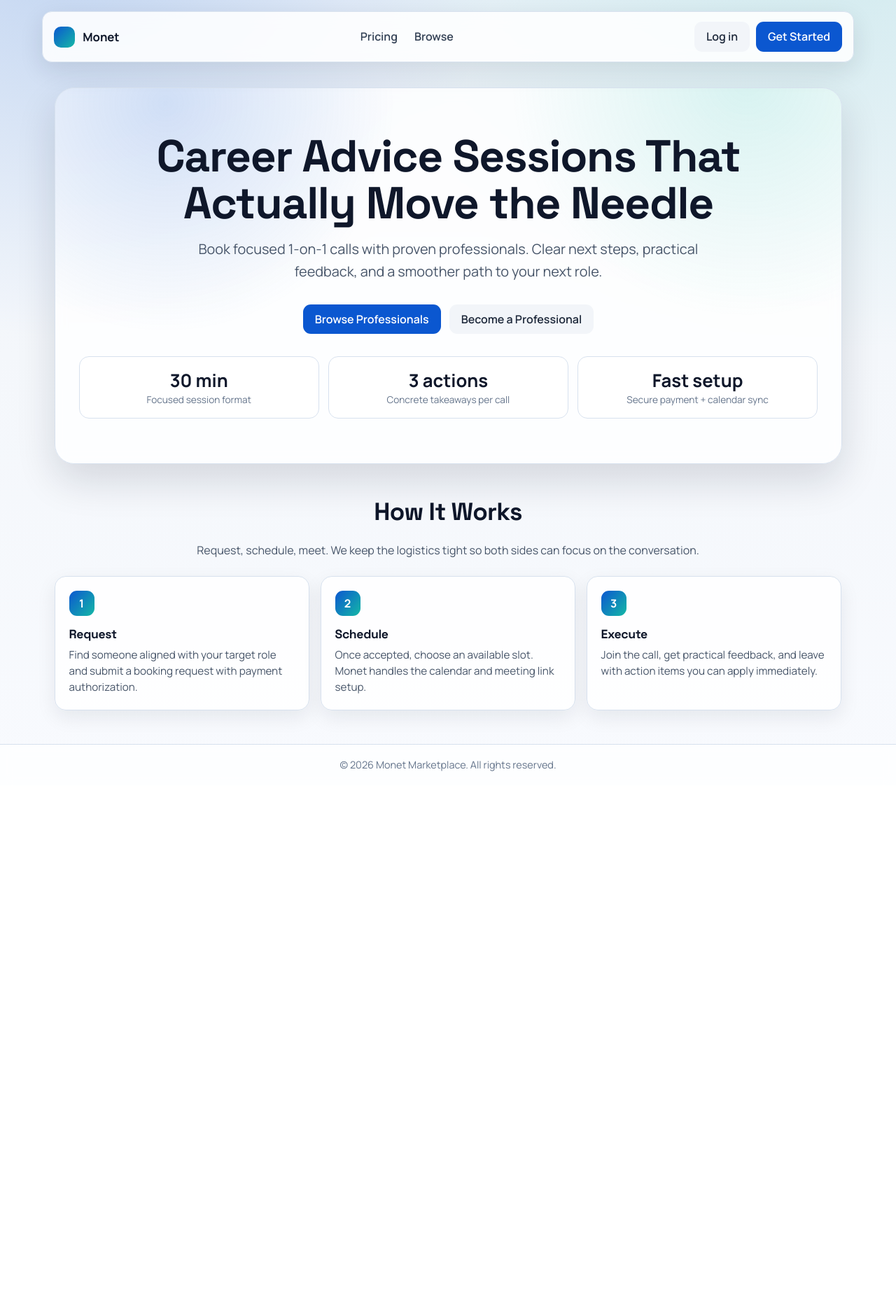
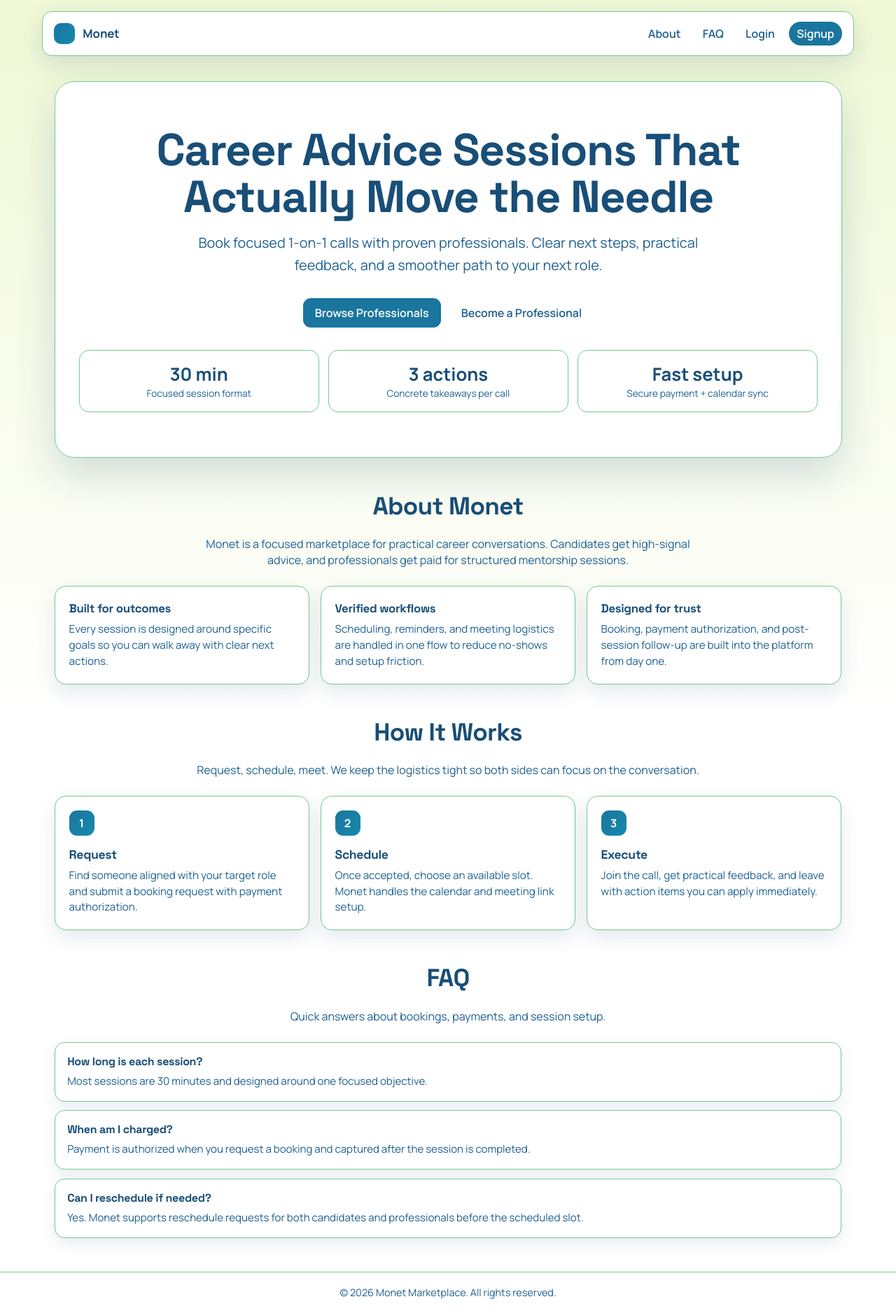
Before and after one commit to euisang214/monet4.0, a Next.js app: page / in a window 1280 px wide. Shown: the whole page at 70% size. Before the commit the page ends 1122 px from the top, so only its background shows below. Built offline with nearby package versions, Linux system fonts and the light colour scheme; no server answers.

Commit message:
refactor: Overhaul color palette and theme variables, update landing page structure, and refine signup flow.

```diff
--- a/src/app/(public)/page.tsx
+++ b/src/app/(public)/page.tsx
@@ -12,10 +12,10 @@ export default function LandingPage() {
                     Book focused 1-on-1 calls with proven professionals. Clear next steps, practical feedback, and a smoother path to your next role.
                 </p>
                 <div className={styles.heroButtons}>
-                    <Link href="/candidate/browse" className="btn bg-blue-600 text-white hover:bg-blue-700">
+                    <Link href="/signup?role=candidate" className="btn bg-blue-600 text-white hover:bg-blue-700">
                         Browse Professionals
                     </Link>
-                    <Link href="/api/auth/signin?callbackUrl=/professional/dashboard" className="btn bg-gray-100 text-gray-800 hover:bg-gray-200">
+                    <Link href="/signup?role=professional" className="btn bg-gray-100 text-gray-800 hover:bg-gray-200">
                         Become a Professional
                     </Link>
                 </div>
@@ -33,6 +33,33 @@ export default function LandingPage() {
                         <div className={styles.statValue}>Fast setup</div>
                         <div className={styles.statLabel}>Secure payment + calendar sync</div>
                     </div>
+                </div>
+            </section>
+
+            <section id="about" className={`${styles.section} ${styles.anchorSection}`}>
+                <h2 className={styles.sectionTitle}>About Monet</h2>
+                <p className={styles.sectionLead}>
+                    Monet is a focused marketplace for practical career conversations. Candidates get high-signal advice, and professionals get paid for structured mentorship sessions.
+                </p>
+                <div className={styles.aboutGrid}>
+                    <article className={styles.aboutCard}>
+                        <h3 className={styles.aboutTitle}>Built for outcomes</h3>
+                        <p className={styles.aboutDescription}>
+                            Every session is designed around specific goals so you can walk away with clear next actions.
+                        </p>
+                    </article>
+                    <article className={styles.aboutCard}>
+                        <h3 className={styles.aboutTitle}>Verified workflows</h3>
+                        <p className={styles.aboutDescription}>
+                            Scheduling, reminders, and meeting logistics are handled in one flow to reduce no-shows and setup friction.
+                        </p>
+                    </article>
+                    <article className={styles.aboutCard}>
+                        <h3 className={styles.aboutTitle}>Designed for trust</h3>
+                        <p className={styles.aboutDescription}>
+                            Booking, payment authorization, and post-session follow-up are built into the platform from day one.
+                        </p>
+                    </article>
                 </div>
             </section>
 
@@ -65,6 +92,33 @@ export default function LandingPage() {
                     </article>
                 </div>
             </section>
+
+            <section id="faq" className={`${styles.section} ${styles.anchorSection}`}>
+                <h2 className={styles.sectionTitle}>FAQ</h2>
+                <p className={styles.sectionLead}>
+                    Quick answers about bookings, payments, and session setup.
+                </p>
+                <div className={styles.faqList}>
+                    <article className={styles.faqItem}>
+                        <h3 className={styles.faqQuestion}>How long is each session?</h3>
+                        <p className={styles.faqAnswer}>
+                            Most sessions are 30 minutes and designed around one focused objective.
+                        </p>
+                    </article>
+                    <article className={styles.faqItem}>
+                        <h3 className={styles.faqQuestion}>When am I charged?</h3>
+                        <p className={styles.faqAnswer}>
+                            Payment is authorized when you request a booking and captured after the session is completed.
+                        </p>
+                    </article>
+                    <article className={styles.faqItem}>
+                        <h3 className={styles.faqQuestion}>Can I reschedule if needed?</h3>
+                        <p className={styles.faqAnswer}>
+                            Yes. Monet supports reschedule requests for both candidates and professionals before the scheduled slot.
+                        </p>
+                    </article>
+                </div>
+            </section>
         </div>
     );
 }
--- a/src/app/(public)/pricing/page.tsx
+++ b/src/app/(public)/pricing/page.tsx
@@ -20,7 +20,7 @@ export default function PricingPage() {
                 </div>
 
                 <div style={{ marginTop: "2rem", textAlign: "center" }}>
-                    <Link href="/api/auth/signin?callbackUrl=/professional/dashboard" className="btn bg-blue-600 text-white hover:bg-blue-700">
+                    <Link href="/signup?role=professional" className="btn bg-blue-600 text-white hover:bg-blue-700">
                         Start Earning
                     </Link>
                 </div>
--- a/src/app/(public)/public.module.css
+++ b/src/app/(public)/public.module.css
@@ -2,7 +2,7 @@
   min-height: 100vh;
   display: flex;
   flex-direction: column;
-  color: #0f172a;
+  color: var(--text);
 }
 
 .main {
@@ -14,12 +14,12 @@
 
 .footer {
   margin-top: auto;
-  border-top: 1px solid #d7e1ee;
-  background: rgba(255, 255, 255, 0.74);
+  border-top: 1px solid var(--border);
+  background: #ffffff;
   backdrop-filter: blur(8px);
   padding: 1.2rem;
   text-align: center;
-  color: #64748b;
+  color: var(--muted);
   font-size: 0.9rem;
 }
 
@@ -31,12 +31,13 @@
   margin: 1rem auto 0;
   padding: 0.9rem 1rem;
   border-radius: 14px;
-  border: 1px solid #d7e1ee;
-  background: rgba(255, 255, 255, 0.86);
+  border: 1px solid var(--border);
+  background: #ffffff;
   display: flex;
   align-items: center;
   justify-content: space-between;
-  box-shadow: 0 12px 34px rgba(15, 23, 42, 0.11);
+  gap: 1rem;
+  box-shadow: 0 12px 34px rgba(24, 78, 119, 0.16);
   backdrop-filter: blur(10px);
 }
 
@@ -52,42 +53,47 @@
   width: 30px;
   height: 30px;
   border-radius: 10px;
-  background: linear-gradient(135deg, #0b57d0, #14b8a6);
+  background: linear-gradient(135deg, var(--primary), #168aad);
   display: inline-block;
 }
 
 .navLinks {
   display: flex;
-  gap: 1.5rem;
+  gap: 0.55rem;
   align-items: center;
+  flex-wrap: wrap;
 }
 
 .navLink {
-  color: #334155;
+  color: var(--muted);
   font-weight: 550;
-  transition: color 0.2s ease;
+  padding: 0.35rem 0.7rem;
+  border-radius: 999px;
+  transition: color 0.2s ease, background-color 0.2s ease;
 }
 
 .navLink:hover {
-  color: #0b57d0;
+  color: var(--primary-strong);
+  background: rgba(153, 217, 140, 0.52);
 }
 
-.navButtons {
-  display: flex;
-  align-items: center;
-  gap: 0.55rem;
+.navLinkCta {
+  background: var(--primary);
+  color: #ffffff;
+}
+
+.navLinkCta:hover {
+  background: var(--primary-strong);
+  color: #ffffff;
 }
 
 .hero {
   border-radius: 28px;
-  border: 1px solid #d7e1ee;
+  border: 1px solid var(--border);
   padding: 4rem 2.1rem;
-  background:
-    radial-gradient(circle at 14% 4%, rgba(11, 87, 208, 0.17), transparent 30%),
-    radial-gradient(circle at 88% -2%, rgba(20, 184, 166, 0.15), transparent 30%),
-    rgba(255, 255, 255, 0.82);
+  background: #ffffff;
   backdrop-filter: blur(8px);
-  box-shadow: 0 24px 56px rgba(15, 23, 42, 0.14);
+  box-shadow: 0 24px 56px rgba(24, 78, 119, 0.18);
   text-align: center;
   animation: heroReveal 520ms ease-out both;
 }
@@ -102,7 +108,7 @@
   max-width: 760px;
   margin: 0 auto;
   font-size: clamp(1rem, 2.2vw, 1.24rem);
-  color: #475569;
+  color: var(--muted);
   line-height: 1.58;
 }
 
@@ -122,25 +128,29 @@
 }
 
 .statCard {
-  border: 1px solid #d7e1ee;
+  border: 1px solid var(--border);
   border-radius: 14px;
-  background: rgba(255, 255, 255, 0.85);
+  background: #ffffff;
   padding: 1rem;
 }
 
 .statValue {
   font-size: 1.6rem;
   font-weight: 700;
-  color: #0f172a;
+  color: var(--text);
 }
 
 .statLabel {
-  color: #64748b;
+  color: var(--muted);
   font-size: 0.85rem;
 }
 
 .section {
   margin-top: 2.7rem;
+}
+
+.anchorSection {
+  scroll-margin-top: 7.4rem;
 }
 
 .sectionTitle {
@@ -151,7 +161,7 @@
 
 .sectionLead {
   text-align: center;
-  color: #475569;
+  color: var(--muted);
   max-width: 740px;
   margin: 0 auto;
 }
@@ -165,10 +175,10 @@
 
 .step {
   border-radius: 16px;
-  border: 1px solid #d7e1ee;
-  background: rgba(255, 255, 255, 0.84);
+  border: 1px solid var(--border);
+  background: #ffffff;
   padding: 1.25rem;
-  box-shadow: 0 10px 28px rgba(15, 23, 42, 0.08);
+  box-shadow: 0 10px 28px rgba(24, 78, 119, 0.12);
   animation: cardRise 420ms ease both;
 }
 
@@ -179,8 +189,8 @@
   width: 36px;
   height: 36px;
   border-radius: 11px;
-  background: linear-gradient(130deg, #0b57d0, #14b8a6);
-  color: #fff;
+  background: linear-gradient(130deg, var(--primary), #168aad);
+  color: #ffffff;
   font-weight: 700;
   display: inline-flex;
   align-items: center;
@@ -194,9 +204,60 @@
 }
 
 .stepDescription {
-  color: #475569;
+  color: var(--muted);
   font-size: 0.95rem;
   line-height: 1.5;
+}
+
+.aboutGrid {
+  margin-top: 1.6rem;
+  display: grid;
+  grid-template-columns: repeat(3, minmax(0, 1fr));
+  gap: 0.95rem;
+}
+
+.aboutCard {
+  border-radius: 16px;
+  border: 1px solid var(--border);
+  background: #ffffff;
+  padding: 1.25rem;
+  box-shadow: 0 10px 28px rgba(24, 78, 119, 0.12);
+}
+
+.aboutTitle {
+  font-size: 1.05rem;
+  margin-bottom: 0.45rem;
+}
+
+.aboutDescription {
+  color: var(--muted);
+  font-size: 0.95rem;
+  line-height: 1.5;
+}
+
+.faqList {
+  margin-top: 1.6rem;
+  display: grid;
+  gap: 0.8rem;
+}
+
+.faqItem {
+  border: 1px solid var(--border);
+  border-radius: 14px;
+  background: #ffffff;
+  padding: 1rem 1.1rem;
+  box-shadow: 0 8px 20px rgba(24, 78, 119, 0.1);
+}
+
+.faqQuestion {
+  font-size: 1rem;
+  margin-bottom: 0.35rem;
+}
+
+.faqAnswer {
+  color: var(--muted);
+  font-size: 0.94rem;
+  line-height: 1.52;
 }
 
 .pricingContainer {
@@ -206,10 +267,10 @@
 
 .pricingCard {
   margin-top: 1.5rem;
-  border: 1px solid #d7e1ee;
+  border: 1px solid var(--border);
   border-radius: 24px;
-  background: rgba(255, 255, 255, 0.88);
-  box-shadow: 0 18px 40px rgba(15, 23, 42, 0.12);
+  background: #ffffff;
+  box-shadow: 0 18px 40px rgba(24, 78, 119, 0.14);
   padding: 2.2rem;
 }
 
@@ -217,12 +278,12 @@
   font-size: clamp(3rem, 6vw, 4.5rem);
   line-height: 0.95;
   font-weight: 800;
-  color: #0f172a;
+  color: var(--text);
   margin: 0.9rem 0 0.2rem;
 }
 
 .priceSub {
-  color: #64748b;
+  color: var(--muted);
   margin-bottom: 1.1rem;
 }
 
@@ -236,7 +297,7 @@
   align-items: center;
   gap: 0.7rem;
   margin-bottom: 0.7rem;
-  color: #334155;
+  color: var(--text);
 }
 
 .checkmark {
@@ -244,25 +305,33 @@
   width: 24px;
   height: 24px;
   border-radius: 999px;
-  background: #e0f2fe;
-  color: #0369a1;
+  background: #99d98c;
+  color: #184e77;
   justify-content: center;
   align-items: center;
 }
 
 @media (max-width: 900px) {
   .steps,
-  .statStrip {
+  .statStrip,
+  .aboutGrid {
     grid-template-columns: 1fr;
   }
 
   .navbar {
     width: calc(100% - 1rem);
     margin-top: 0.55rem;
+    justify-content: center;
   }
 
   .navLinks {
-    display: none;
+    width: 100%;
+    justify-content: center;
+    gap: 0.45rem;
+  }
+
+  .navLink {
+    font-size: 0.94rem;
   }
 
   .hero {
--- a/src/app/globals.css
+++ b/src/app/globals.css
@@ -1,18 +1,28 @@
 :root {
-  --bg: #ecf2f9;
-  --bg-deep: #dbe7f4;
-  --surface: #ffffff;
-  --surface-soft: #f6f9fd;
-  --text: #0f172a;
-  --muted: #475569;
-  --border: #d7e1ee;
-  --primary: #0b57d0;
-  --primary-strong: #0845a6;
-  --success: #15803d;
-  --warning: #b45309;
-  --danger: #b91c1c;
-  --shadow-sm: 0 6px 18px rgba(15, 23, 42, 0.06);
-  --shadow-md: 0 14px 36px rgba(15, 23, 42, 0.1);
+  --tone-1: #d9ed92;
+  --tone-2: #b5e48c;
+  --tone-3: #99d98c;
+  --tone-4: #76c893;
+  --tone-5: #52b69a;
+  --tone-6: #34a0a4;
+  --tone-7: #168aad;
+  --tone-8: #1a759f;
+  --tone-9: #1e6091;
+  --tone-10: #184e77;
+  --bg: var(--tone-1);
+  --bg-deep: var(--tone-2);
+  --surface: var(--tone-2);
+  --surface-soft: var(--tone-3);
+  --text: var(--tone-10);
+  --muted: var(--tone-9);
+  --border: var(--tone-4);
+  --primary: var(--tone-8);
+  --primary-strong: var(--tone-10);
+  --success: var(--tone-5);
+  --warning: var(--tone-6);
+  --danger: var(--tone-7);
+  --shadow-sm: 0 6px 18px rgba(24, 78, 119, 0.12);
+  --shadow-md: 0 14px 36px rgba(24, 78, 119, 0.17);
   --radius-sm: 10px;
   --radius-md: 16px;
   --radius-lg: 22px;
@@ -32,10 +42,7 @@ body {
 
 body {
   color: var(--text);
-  background:
-    radial-gradient(circle at 8% -12%, rgba(11, 87, 208, 0.2), transparent 36%),
-    radial-gradient(circle at 92% -18%, rgba(20, 184, 166, 0.14), transparent 40%),
-    linear-gradient(180deg, var(--bg), #f4f7fb 45%, #f8fafe 100%);
+  background: linear-gradient(180deg, rgba(217, 237, 146, 0.38) 0%, #ffffff 55%, #ffffff 100%);
   font-family: var(--font-body, "Manrope", "Segoe UI", sans-serif);
   line-height: 1.4;
   -webkit-font-smoothing: antialiased;
@@ -60,13 +67,13 @@ img {
 }
 
 ::selection {
-  background: rgba(11, 87, 208, 0.18);
+  background: rgba(26, 117, 159, 0.24);
 }
 
 /* Shared surfaces */
 .surface,
 .bg-white {
-  background: rgba(255, 255, 255, 0.86);
+  background: #ffffff;
   border: 1px solid var(--border);
   box-shadow: var(--shadow-sm);
   border-radius: var(--radius-md);
@@ -390,7 +397,7 @@ img {
 }
 
 .text-black {
-  color: #0f172a;
+  color: var(--text);
 }
 
 .text-white {
@@ -398,27 +405,27 @@ img {
 }
 
 .text-gray-400 {
-  color: #94a3b8;
+  color: var(--tone-6);
 }
 
 .text-gray-500 {
-  color: #64748b;
+  color: var(--tone-8);
 }
 
 .text-gray-600 {
-  color: #475569;
+  color: var(--muted);
 }
 
 .text-gray-700 {
-  color: #334155;
+  color: var(--tone-8);
 }
 
 .text-gray-800 {
-  color: #1e293b;
+  color: var(--tone-9);
 }
 
 .text-gray-900 {
-  color: #0f172a;
+  color: var(--text);
 }
 
 .text-blue-600 {
@@ -430,15 +437,15 @@ img {
 }
 
 .text-green-700 {
-  color: #166534;
+  color: var(--tone-7);
 }
 
 .text-green-800 {
-  color: #14532d;
+  color: var(--tone-10);
 }
 
 .text-red-500 {
-  color: #ef4444;
+  color: var(--tone-8);
 }
 
 .text-red-600 {
@@ -446,64 +453,64 @@ img {
 }
 
 .text-red-700 {
-  color: #991b1b;
+  color: var(--tone-9);
 }
 
 .text-red-800 {
-  color: #7f1d1d;
+  color: var(--tone-10);
 }
 
 .text-yellow-400 {
-  color: #f59e0b;
+  color: var(--tone-5);
 }
 
 .text-yellow-600 {
-  color: #ca8a04;
+  color: var(--tone-6);
 }
 
 .text-yellow-700 {
-  color: #a16207;
+  color: var(--tone-7);
 }
 
 .text-amber-800 {
-  color: #92400e;
+  color: var(--tone-9);
 }
 
 .text-orange-600 {
-  color: #ea580c;
+  color: var(--tone-8);
 }
 
 .text-indigo-600 {
-  color: #4f46e5;
+  color: var(--tone-9);
 }
 
 .text-\[\#0A66C2\] {
-  color: #0a66c2;
+  color: var(--tone-8);
 }
 
 .bg-white {
-  background-color: rgba(255, 255, 255, 0.86);
+  background-color: #ffffff;
 }
 
 .bg-black {
-  background-color: #0f172a;
+  background-color: var(--text);
   color: #ffffff;
 }
 
 .bg-gray-50 {
-  background-color: rgba(248, 250, 252, 0.86);
+  background-color: #ffffff;
 }
 
 .bg-gray-100 {
-  background-color: rgba(241, 245, 249, 0.92);
+  background-color: #ffffff;
 }
 
 .bg-gray-200 {
-  background-color: rgba(226, 232, 240, 0.96);
+  background-color: #ffffff;
 }
 
 .bg-blue-500 {
-  background-color: #2563eb;
+  background-color: var(--tone-7);
   color: #ffffff;
 }
 
@@ -513,50 +520,50 @@ img {
 }
 
 .bg-blue-100 {
-  background-color: #dbeafe;
+  background-color: rgba(118, 200, 147, 0.82);
 }
 
 .bg-green-50 {
-  background-color: #ecfdf5;
+  background-color: rgba(217, 237, 146, 0.7);
 }
 
 .bg-green-500 {
-  background-color: #22c55e;
+  background-color: var(--success);
   color: #ffffff;
 }
 
 .bg-red-50 {
-  background-color: #fef2f2;
+  background-color: rgba(217, 237, 146, 0.76);
 }
 
 .bg-red-100 {
-  background-color: #fee2e2;
+  background-color: rgba(181, 228, 140, 0.85);
 }
 
 .bg-red-500 {
-  background-color: #ef4444;
+  background-color: var(--tone-9);
   color: #ffffff;
 }
 
 .bg-red-600 {
-  background-color: #dc2626;
+  background-color: var(--tone-10);
   color: #ffffff;
 }
 
 .bg-yellow-50 {
-  background-color: #fffbeb;
+  background-color: rgba(217, 237, 146, 0.7);
 }
 
 .bg-yellow-100 {
-  background-color: #fef9c3;
+  background-color: rgba(181, 228, 140, 0.86);
 }
 
 .bg-amber-50 {
-  background-color: #fffbeb;
+  background-color: rgba(217, 237, 146, 0.7);
 }
 
 .bg-indigo-600 {
-  background-color: #4f46e5;
+  background-color: var(--tone-9);
   color: #ffffff;
 }
 
@@ -594,7 +601,7 @@ img {
 }
 
 .border-gray-100 {
-  border-color: #e2e8f0;
+  border-color: var(--tone-3);
 }
 
 .border-gray-200 {
@@ -602,27 +609,27 @@ img {
 }
 
 .border-gray-300 {
-  border-color: #cbd5e1;
+  border-color: var(--tone-4);
 }
 
 .border-red-200 {
-  border-color: #fecaca;
+  border-color: var(--tone-3);
 }
 
 .border-red-400 {
-  border-color: #f87171;
+  border-color: var(--tone-6);
 }
 
 .border-amber-200 {
-  border-color: #fde68a;
+  border-color: var(--tone-3);
 }
 
 .border-green-100 {
-  border-color: #bbf7d0;
+  border-color: var(--tone-3);
 }
 
 .border-orange-200 {
-  border-color: #fed7aa;
+  border-color: var(--tone-4);
 }
 
 .rounded {
@@ -1017,9 +1024,9 @@ img {
 input,
 select,
 textarea {
-  border: 1px solid #cbd5e1;
+  border: 1px solid var(--border);
   border-radius: var(--radius-sm);
-  background: rgba(255, 255, 255, 0.95);
+  background: #ffffff;
   color: var(--text);
   padding: 0.58rem 0.72rem;
   transition: border-color 0.2s ease, box-shadow 0.2s ease;
@@ -1029,8 +1036,8 @@ input:focus,
 select:focus,
 textarea:focus {
   outline: none;
-  border-color: rgba(11, 87, 208, 0.8);
-  box-shadow: 0 0 0 3px rgba(11, 87, 208, 0.16);
+  border-color: rgba(26, 117, 159, 0.8);
+  box-shadow: 0 0 0 3px rgba(26, 117, 159, 0.2);
 }
 
 button,
@@ -1049,7 +1056,7 @@ button,
 button:hover,
 .btn:hover {
   transform: translateY(-1px);
-  box-shadow: 0 10px 20px rgba(15, 23, 42, 0.14);
+  box-shadow: 0 10px 20px rgba(24, 78, 119, 0.2);
 }
 
 button:disabled,
@@ -1073,75 +1080,75 @@ button:disabled,
 }
 
 .hover\:bg-blue-100:hover {
-  background-color: #dbeafe;
+  background-color: rgba(118, 200, 147, 0.9);
 }
 
 .hover\:bg-blue-600:hover {
-  background-color: #1d4ed8;
+  background-color: var(--tone-9);
 }
 
 .hover\:bg-gray-50:hover {
-  background-color: rgba(241, 245, 249, 0.7);
+  background-color: rgba(217, 237, 146, 0.86);
 }
 
 .hover\:bg-gray-100:hover {
-  background-color: rgba(226, 232, 240, 0.85);
+  background-color: rgba(181, 228, 140, 0.92);
 }
 
 .hover\:bg-gray-300:hover {
-  background-color: #cbd5e1;
+  background-color: var(--tone-4);
 }
 
 .hover\:bg-gray-800:hover {
-  background-color: #1f2937;
+  background-color: var(--tone-10);
 }
 
 .hover\:bg-red-50:hover {
-  background-color: #fee2e2;
+  background-color: rgba(181, 228, 140, 0.92);
 }
 
 .hover\:bg-red-100:hover {
-  background-color: #fee2e2;
+  background-color: rgba(153, 217, 140, 0.92);
 }
 
 .hover\:bg-red-700:hover {
-  background-color: #b91c1c;
+  background-color: var(--tone-10);
 }
 
 .hover\:bg-orange-50:hover {
-  background-color: #ffedd5;
+  background-color: rgba(181, 228, 140, 0.92);
 }
 
 .hover\:bg-indigo-700:hover {
-  background-color: #4338ca;
+  background-color: var(--tone-10);
 }
 
 .hover\:bg-green-100:hover {
-  background-color: #dcfce7;
+  background-color: rgba(153, 217, 140, 0.9);
 }
 
 .hover\:bg-blue-50:hover {
-  background-color: #eff6ff;
+  background-color: rgba(153, 217, 140, 0.88);
 }
 
 .hover\:text-black:hover {
-  color: #0f172a;
+  color: var(--text);
 }
 
 .hover\:text-gray-700:hover {
-  color: #334155;
+  color: var(--tone-8);
 }
 
 .hover\:text-gray-900:hover {
-  color: #0f172a;
+  color: var(--text);
 }
 
 .hover\:text-indigo-900:hover {
-  color: #312e81;
+  color: var(--tone-10);
 }
 
 .hover\:text-red-700:hover {
-  color: #b91c1c;
+  color: var(--tone-10);
 }
 
 .hover\:underline:hover {
@@ -1149,11 +1156,11 @@ button:disabled,
 }
 
 .hover\:shadow-md:hover {
-  box-shadow: 0 12px 26px rgba(15, 23, 42, 0.12);
+  box-shadow: 0 12px 26px rgba(24, 78, 119, 0.18);
 }
 
 .hover\:shadow-lg:hover {
-  box-shadow: 0 22px 42px rgba(15, 23, 42, 0.17);
+  box-shadow: 0 22px 42px rgba(24, 78, 119, 0.22);
 }
 
 .transition-colors {
@@ -1169,35 +1176,35 @@ button:disabled,
 }
 
 .focus\:ring-2:focus {
-  box-shadow: 0 0 0 3px rgba(11, 87, 208, 0.18);
+  box-shadow: 0 0 0 3px rgba(26, 117, 159, 0.24);
 }
 
 .focus\:ring-black:focus {
-  box-shadow: 0 0 0 3px rgba(15, 23, 42, 0.24);
+  box-shadow: 0 0 0 3px rgba(24, 78, 119, 0.28);
 }
 
 .focus\:ring-blue-500:focus {
-  box-shadow: 0 0 0 3px rgba(59, 130, 246, 0.28);
+  box-shadow: 0 0 0 3px rgba(22, 138, 173, 0.3);
 }
 
 .focus\:ring-indigo-500:focus {
-  box-shadow: 0 0 0 3px rgba(99, 102, 241, 0.26);
+  box-shadow: 0 0 0 3px rgba(30, 96, 145, 0.3);
 }
 
 .focus\:ring-green-600:focus {
-  box-shadow: 0 0 0 3px rgba(22, 163, 74, 0.26);
+  box-shadow: 0 0 0 3px rgba(82, 182, 154, 0.3);
 }
 
 .focus\:border-black:focus {
-  border-color: #0f172a;
+  border-color: var(--text);
 }
 
 .focus\:border-blue-500:focus {
-  border-color: #3b82f6;
+  border-color: var(--primary);
 }
 
 .focus\:border-indigo-500:focus {
-  border-color: #6366f1;
+  border-color: var(--tone-9);
 }
 
 .focus\:z-10:focus {
@@ -1236,15 +1243,15 @@ button:disabled,
 }
 
 .file\:bg-blue-50::file-selector-button {
-  background-color: #eff6ff;
+  background-color: rgba(153, 217, 140, 0.8);
 }
 
 .file\:text-blue-700::file-selector-button {
-  color: #1d4ed8;
+  color: var(--tone-9);
 }
 
 .hover\:file\:bg-blue-100:hover::file-selector-button {
-  background-color: #dbeafe;
+  background-color: rgba(118, 200, 147, 0.85);
 }
 
 .animate-spin {
--- a/src/components/auth/SignupForm.tsx
+++ b/src/components/auth/SignupForm.tsx
@@ -56,7 +56,7 @@ export function SignupForm() {
     };
 
     return (
-        <section className="w-full max-w-md bg-white p-8 rounded-xl border border-gray-200 shadow-lg space-y-6">
+        <section className="w-full max-w-md mx-auto bg-white p-8 rounded-xl border border-gray-200 shadow-lg space-y-6">
             <header className="text-center">
                 <p className="text-xs uppercase tracking-wider text-blue-600 mb-2">Get Started</p>
                 <h2 className="text-3xl font-extrabold text-gray-900 mb-2">Create your Monet account</h2>
--- a/src/components/layout/AuthNavbar.tsx
+++ b/src/components/layout/AuthNavbar.tsx
@@ -68,7 +68,7 @@ export function AuthNavbar() {
                                     height: "24px",
                                     display: "inline-block",
                                     borderRadius: "7px",
-                                    background: "linear-gradient(135deg, #0b57d0, #14b8a6)",
+                                    background: "linear-gradient(135deg, var(--primary), #168AAD)",
                                 }}
                             />
                             Monet
--- a/src/components/layout/PublicNavbar.tsx
+++ b/src/components/layout/PublicNavbar.tsx
@@ -1,15 +1,9 @@
 "use client";
 
 import Link from "next/link";
-import { usePathname } from "next/navigation";
 import styles from "@/app/(public)/public.module.css";
 
 export function PublicNavbar() {
-    const pathname = usePathname();
-    const isLoginPage = pathname === "/api/auth/signin";
-
-    if (isLoginPage) return null;
-
     return (
         <nav className={styles.navbar}>
             <Link href="/" className={styles.navLogo}>
@@ -18,17 +12,10 @@ export function PublicNavbar() {
             </Link>
 
             <div className={styles.navLinks}>
-                <Link href="/pricing" className={styles.navLink}>Pricing</Link>
-                <Link href="/candidate/browse" className={styles.navLink}>Browse</Link>
-            </div>
-
-            <div className={styles.navButtons}>
-                <Link href="/api/auth/signin" className="btn bg-gray-100 text-gray-800 hover:bg-gray-200">
-                    Log in
-                </Link>
-                <Link href="/api/auth/signin?callbackUrl=/professional/dashboard" className="btn bg-blue-600 text-white hover:bg-blue-700">
-                    Get Started
-                </Link>
+                <Link href="/#about" className={styles.navLink}>About</Link>
+                <Link href="/#faq" className={styles.navLink}>FAQ</Link>
+                <Link href="/login" className={styles.navLink}>Login</Link>
+                <Link href="/signup" className={`${styles.navLink} ${styles.navLinkCta}`}>Signup</Link>
             </div>
         </nav>
     );
```
Also changed, not shown: src/app/page.tsx (+10 -2 lines), src/app/signup/page.tsx (+5 -14 lines), src/components/bookings/WeeklySlotCalendar.tsx (+6 -6 lines).
